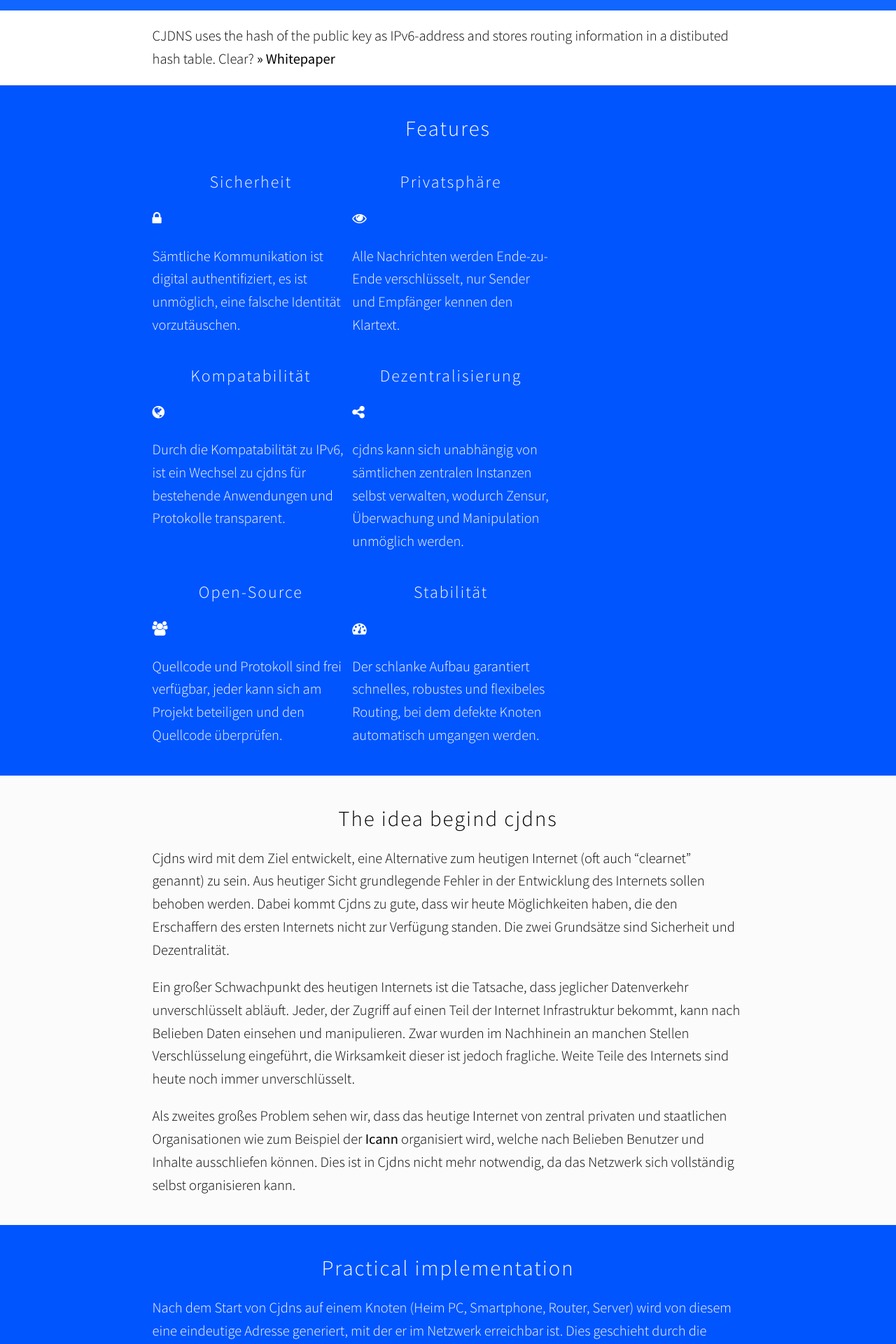
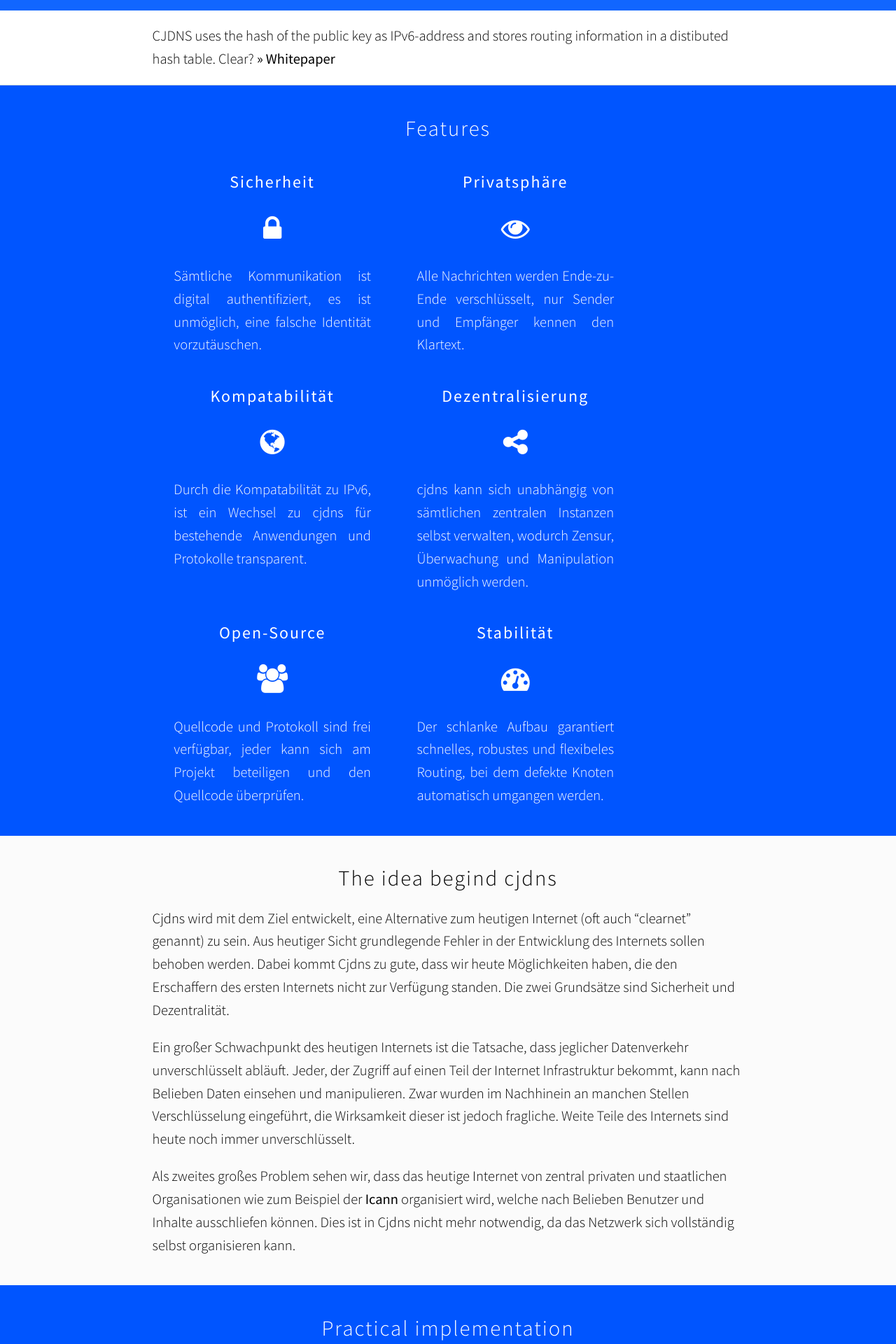
Before and after one commit to mawalu/cjdns-website, a Jekyll site: the page built from index.html, in a window 1280 px wide. Shown: the part 492-2412 px from the top of the page at 70% size. Built offline with Jekyll 4.4.1, drawn with Linux system fonts in a browser that asks for light colours; nearby versions of some CDN libraries.

Commit message:
Update vendor.sass

```diff
--- a/_sass/vendor.sass
+++ b/_sass/vendor.sass
@@ -17,15 +17,15 @@
   box-shadow: inset 0 0 1px rgba(0, 0, 0, 0.3)
   background-color: #555
 
-#feature p
+.feature
   display: inline-block
   width: 26%
   text-align: justify
   padding-left: 1.5em
   padding-right: 1.5em
-#feature h3
+.feature h3
   font-weight: 400
-#feature .fa
+.feature .fa
   font-size: 2em
   padding: .25em
   display: block
```
